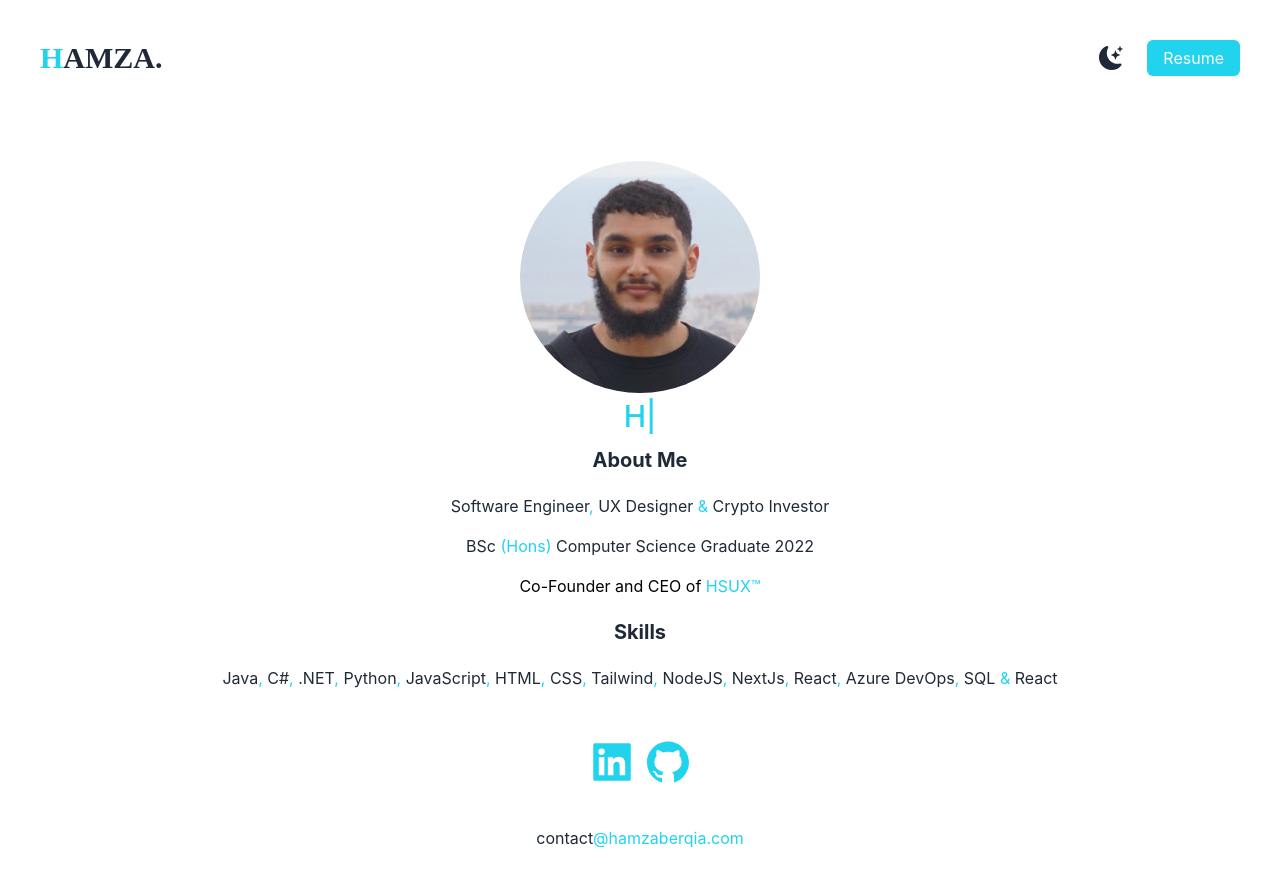
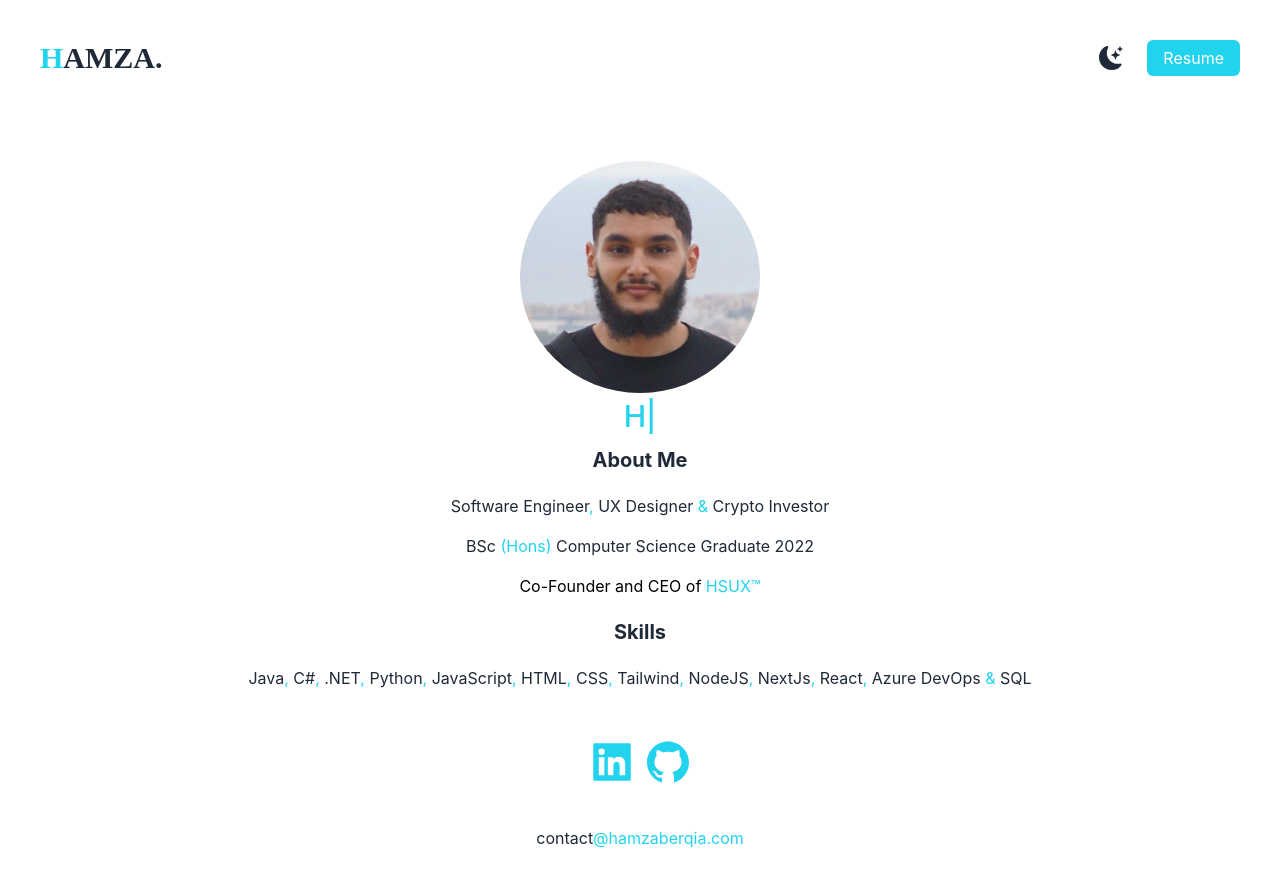
Before and after one commit to HamzaCode5/HamzaCodes-Portfolio, a Next.js app: page / in a window 1280 px wide. Shown: the top 886 px of the page. Built offline with nearby package versions, Linux system fonts and the light colour scheme.

Commit message:
Update index.js

```diff
--- a/pages/index.js
+++ b/pages/index.js
@@ -59,8 +59,7 @@ export default function Home() {
           <span className=' text-cyan-400'>,</span> NextJs
           <span className=' text-cyan-400'>,</span> React
           <span className=' text-cyan-400'>,</span> Azure DevOps
-          <span className=' text-cyan-400'>,</span> SQL
-          <span className=' text-cyan-400'> &</span> React </p>
+          <span className=' text-cyan-400'> &</span> SQL </p>
         </div>
         <div className='text-5xl flex justify-center gap-2 text-cyan-400'>
         <a href='https://www.linkedin.com/in/hamza-berqia/' className='text-5xl flex justify-center'><AiFillLinkedin /></a>
```
